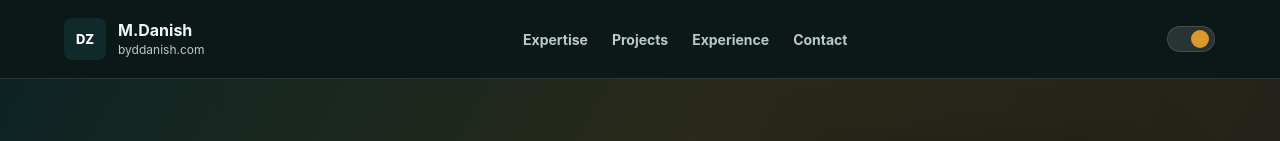
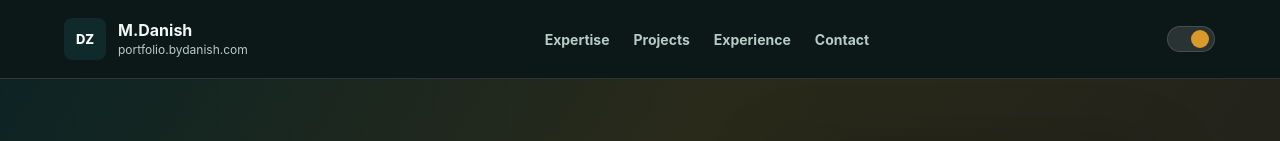
Before and after one commit to mdabbace-coder/Portfolio, a plain HTML site: page index.html in a window 1280 px wide. Shown: the top 141 px of the page. Drawn offline with Linux system fonts and the light colour scheme.

Commit message:
Update site links to portfolio subdomain

```diff
--- a/index.html
+++ b/index.html
@@ -7,14 +7,14 @@
       name="description"
       content="Portfolio of Danish Zaffar, an automation and systems specialist building AI workflows, dashboards, and business process automation."
     />
-    <link rel="canonical" href="https://byddanish.com/" />
+    <link rel="canonical" href="https://portfolio.bydanish.com/" />
     <meta property="og:title" content="Danish Zaffar | Automation, Finance & Systems Portfolio" />
     <meta
       property="og:description"
       content="Automation, Excel, Google Workspace, finance operations, dashboards, and business systems portfolio."
     />
     <meta property="og:type" content="website" />
-    <meta property="og:url" content="https://byddanish.com/" />
+    <meta property="og:url" content="https://portfolio.bydanish.com/" />
     <title>Danish Zaffar | Automation, Finance & Systems Portfolio</title>
     <link rel="stylesheet" href="styles.css" />
   </head>
@@ -24,7 +24,7 @@
         <span class="brand-mark">DZ</span>
         <span>
           <strong>M.Danish</strong>
-          <small>byddanish.com</small>
+          <small>portfolio.bydanish.com</small>
         </span>
       </a>
       <nav class="site-nav" aria-label="Primary navigation">
@@ -359,7 +359,7 @@
             <a href="https://www.linkedin.com/in/m-danish-467772110" target="_blank" rel="noreferrer">
               LinkedIn Profile
             </a>
-            <a href="https://byddanish.com" target="_blank" rel="noreferrer">byddanish.com</a>
+            <a href="https://portfolio.bydanish.com" target="_blank" rel="noreferrer">portfolio.bydanish.com</a>
           </div>
         </div>
       </section>
```
